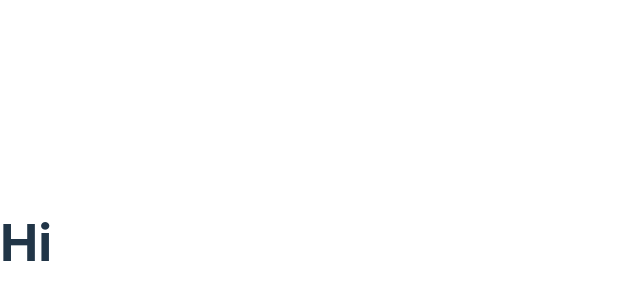
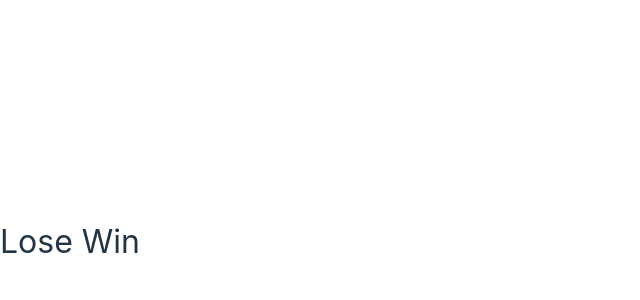
Before and after one commit to fahimehsd/react-ts-hangman, a React (Vite) app: page / in a window 1280 px wide. Shown: the part 158-458 px from the top of the page, without its empty margins (0-640 px from the left). Built offline with nearby package versions, Linux system fonts and the light colour scheme.

Commit message:
initial app

```diff
--- a/src/App.tsx
+++ b/src/App.tsx
@@ -1,9 +1,26 @@
 import { useState } from "react";
+import words from "./wordList.json";
+function App() {
+  const [word, setWord] = useState(() => {
+    return words[Math.floor(Math.random() * words.length)];
+  });
 
-function App() {
-  const [word, setWord] = useState("Test");
+  const [letters, setLetters] = useState<string[]>([]);
 
-  return <h1>Hi</h1>;
+  return (
+    <div
+      style={{
+        maxWidth: "800px",
+        display: "flex",
+        flexDirection: "column",
+        gap: "2rem",
+        margin: "0 auto",
+        alignItems: "center"
+      }}
+    >
+      <div style={{ fontSize: "2rem", textAlign: "center" }}>Lose Win</div>
+    </div>
+  );
 }
 
 export default App;
```
